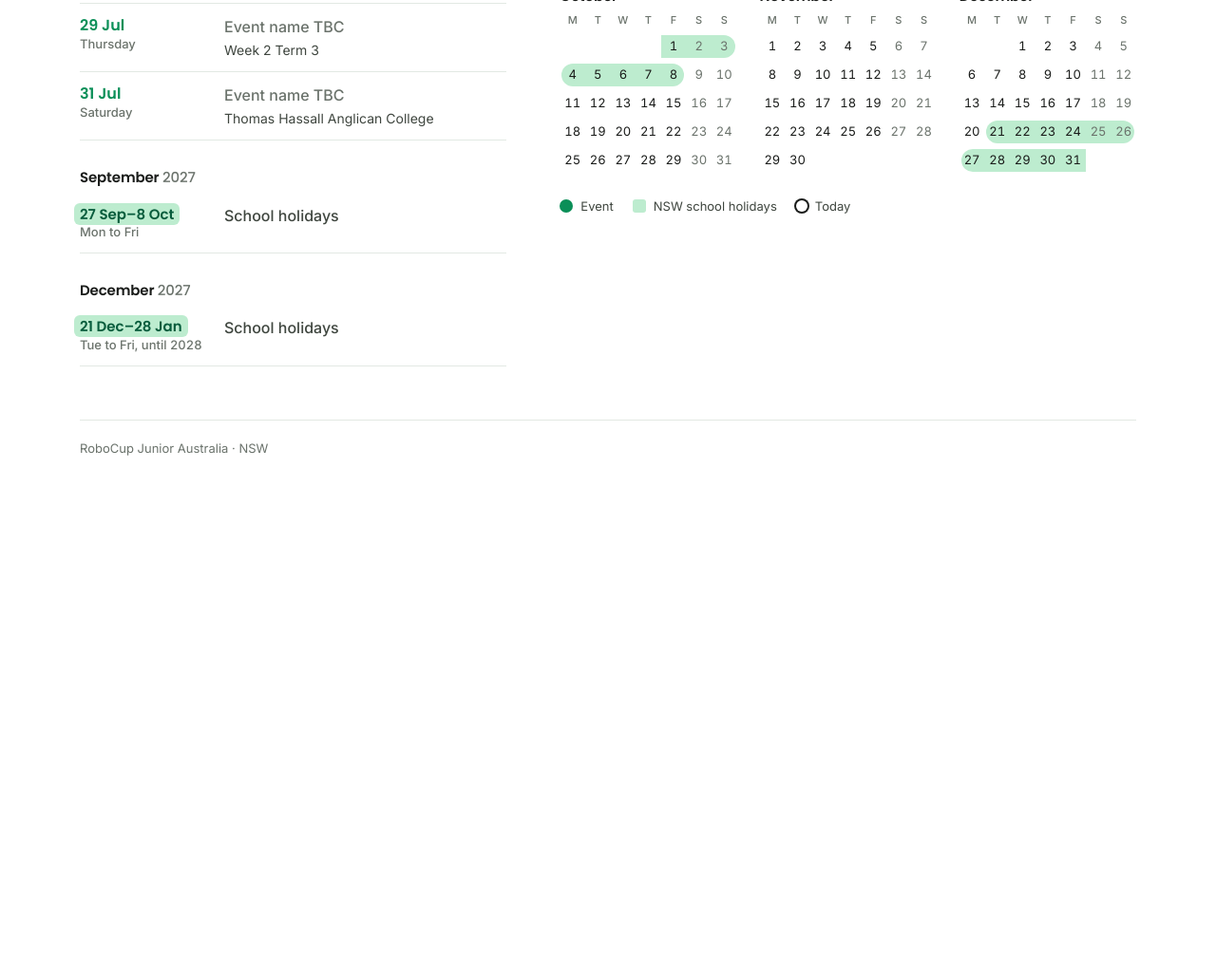
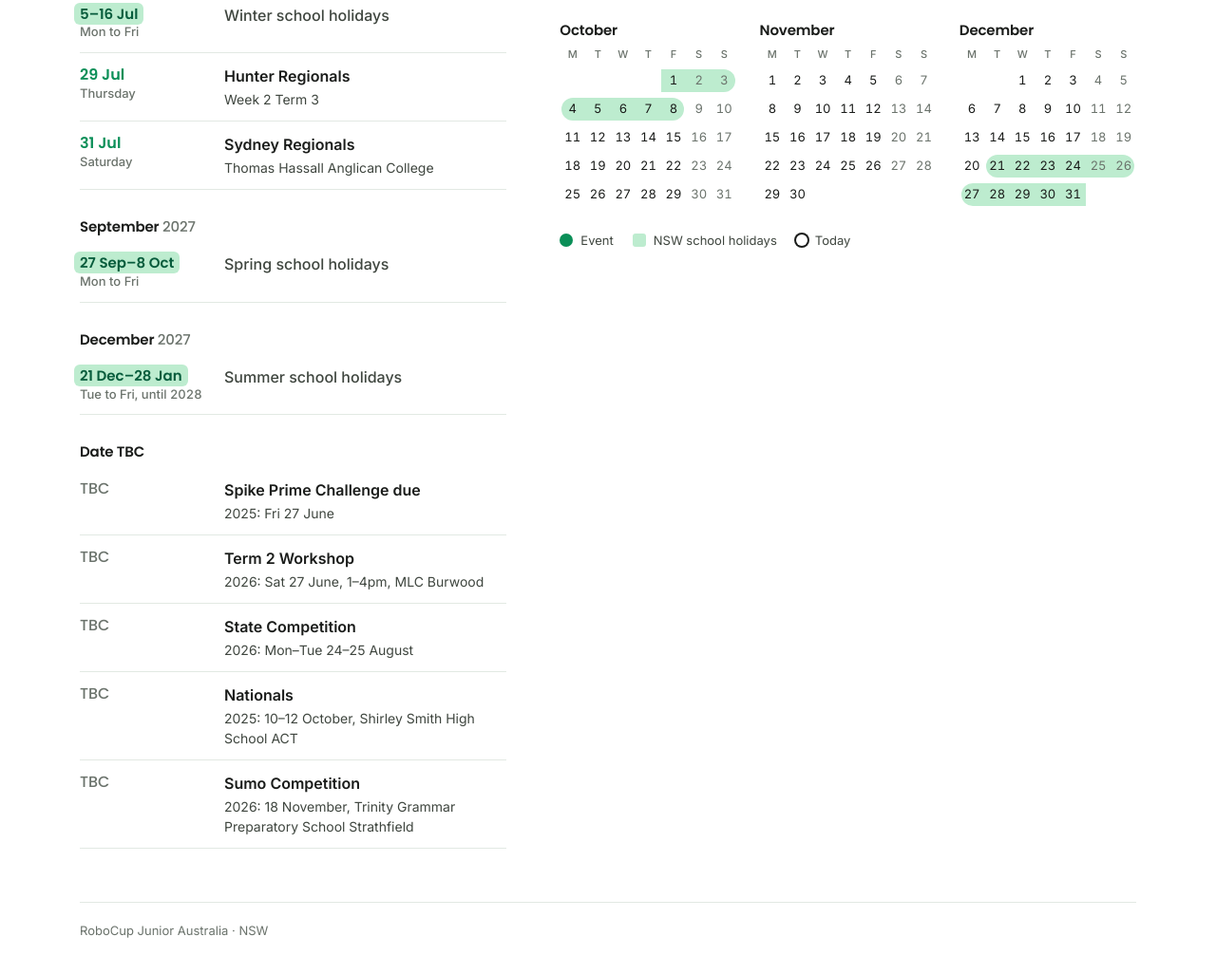
Before and after one commit to talkingj/rcj-2027-dates, a plain HTML site: page index.html in a window 1280 px wide. Shown: the part 1118-2144 px from the top of the page at 95% size. Before the commit the page ends 1656 px from the top, so only its background shows below. Drawn offline with Linux system fonts and the light colour scheme.

Commit message:
Name all 2027 dates from the full list, add Date TBC section, label as draft
Co-Authored-By: Claude Opus 5.5 <noreply@anthropic.com>

```diff
--- a/dates.json
+++ b/dates.json
@@ -1,18 +1,20 @@
 [
   {
-    "title": "",
+    "title": "NSW AGM",
     "kind": "event",
     "start": "2026-12-02",
+    "place": "Online",
     "done": false
   },
   {
-    "title": "",
+    "title": "Planning Day",
     "kind": "event",
     "start": "2027-02-06",
+    "note": "Working bee",
     "done": false
   },
   {
-    "title": "",
+    "title": "National Launch Day",
     "kind": "event",
     "start": "2027-02-22",
     "time": "7:30pm",
@@ -20,7 +22,7 @@
     "done": false
   },
   {
-    "title": "",
+    "title": "Teacher Workshop",
     "kind": "event",
     "start": "2027-03-20",
     "time": "1–4pm",
@@ -28,14 +30,14 @@
     "done": false
   },
   {
-    "title": "School holidays",
+    "title": "Autumn school holidays",
     "kind": "holiday",
     "start": "2027-04-12",
     "end": "2027-04-23",
     "done": false
   },
   {
-    "title": "",
+    "title": "Term 2 Workshop",
     "kind": "event",
     "start": "2027-05-15",
     "time": "1–4pm",
@@ -43,38 +45,73 @@
     "done": false
   },
   {
-    "title": "School holidays",
+    "title": "Winter school holidays",
     "kind": "holiday",
     "start": "2027-07-05",
     "end": "2027-07-16",
     "done": false
   },
   {
-    "title": "",
+    "title": "Hunter Regionals",
     "kind": "event",
     "start": "2027-07-29",
     "note": "Week 2 Term 3",
     "done": false
   },
   {
-    "title": "",
+    "title": "Sydney Regionals",
     "kind": "event",
     "start": "2027-07-31",
     "place": "Thomas Hassall Anglican College",
     "done": false
   },
   {
-    "title": "School holidays",
+    "title": "Spring school holidays",
     "kind": "holiday",
     "start": "2027-09-27",
     "end": "2027-10-08",
     "done": false
   },
   {
-    "title": "School holidays",
+    "title": "Summer school holidays",
     "kind": "holiday",
     "start": "2027-12-21",
     "end": "2028-01-28",
     "done": false
+  },
+  {
+    "title": "Spike Prime Challenge due",
+    "kind": "event",
+    "start": "",
+    "note": "2025: Fri 27 June",
+    "done": false
+  },
+  {
+    "title": "Term 2 Workshop",
+    "kind": "event",
+    "start": "",
+    "note": "2026: Sat 27 June, 1–4pm, MLC Burwood",
+    "done": false
+  },
+  {
+    "title": "State Competition",
+    "kind": "event",
+    "start": "",
+    "note": "2026: Mon–Tue 24–25 August",
+    "done": false
+  },
+  {
+    "title": "Nationals",
+    "kind": "event",
+    "start": "",
+    "note": "2025: 10–12 October, Shirley Smith High School ACT",
+    "done": false
+  },
+  {
+    "title": "Sumo Competition",
+    "kind": "event",
+    "start": "",
+    "note": "2026: 18 November, Trinity Grammar Preparatory School Strathfield",
+    "done": false
   }
 ]
--- a/index.html
+++ b/index.html
@@ -3,8 +3,8 @@
 <head>
 <meta charset="utf-8">
 <meta name="viewport" content="width=device-width,initial-scale=1">
-<title>RCJ NSW 2027 Dates</title>
-<meta name="description" content="RoboCup Junior NSW key dates for 2027.">
+<title>RCJ NSW 2027 Draft Dates</title>
+<meta name="description" content="RoboCup Junior NSW draft dates for 2027.">
 <link rel="preconnect" href="https://fonts.googleapis.com">
 <link rel="preconnect" href="https://fonts.gstatic.com" crossorigin>
 <link rel="stylesheet" href="https://fonts.googleapis.com/css2?family=Poppins:wght@500;600;700;800&family=Inter:wght@400;500;600&display=swap">
@@ -34,7 +34,9 @@ a:hover{color:var(--green-800)}
 @media (max-width:860px){.top{grid-template-columns:minmax(0,1fr)}}
 .logo{height:56px;width:auto;display:block;margin-bottom:28px}
 .org{font-family:var(--font-body);font-weight:600;font-size:17px;color:var(--green-700)}
-h1{font-size:clamp(40px,7vw,64px);line-height:1.05;font-weight:800;color:var(--charcoal);margin-top:4px}
+h1{font-size:clamp(36px,6.4vw,64px);line-height:1.05;font-weight:800;color:var(--charcoal);margin-top:4px}
+
+.sub{color:var(--gray-700);margin-top:12px}
 
 /* Next up: brand key-details card */
 .next{background:var(--green-100);border-radius:20px;padding:24px 28px}
@@ -62,6 +64,7 @@ h2{font-size:22px;font-weight:600;color:var(--green-700)}
 .row.hol .d b{font-weight:600;font-size:15px;white-space:nowrap;background:var(--green-200);border-radius:6px;padding:1px 6px;margin-left:-6px}
 .t{font-weight:600}
 .t.tbc{font-weight:500;color:var(--gray-500)}
+.row.tbd .d{color:var(--gray-500);font-weight:500}
 .row.hol .t{font-weight:500;color:var(--gray-700)}
 .st{font-size:12px;font-weight:600;color:var(--green-800);background:var(--green-100);border-radius:6px;padding:1px 6px;margin-left:8px;vertical-align:1px}
 .row.done .t::after{content:"Done";font-size:12px;font-weight:600;color:var(--green-800);background:var(--green-100);border-radius:6px;padding:1px 6px;margin-left:8px;vertical-align:1px}
@@ -108,7 +111,8 @@ footer{margin-top:56px;padding-top:20px;border-top:1px solid var(--gray-200);fon
     <div>
       <img class="logo" src="logo.png" alt="RoboCup Junior Australia" width="163" height="56">
       <p class="org">RoboCup Junior NSW</p>
-      <h1>2027 dates</h1>
+      <h1>2027 draft dates</h1>
+      <p class="sub">Dates may change until the committee confirms them.</p>
     </div>
     <aside class="next" id="next" aria-label="Next date" hidden></aside>
   </header>
@@ -155,6 +159,7 @@ footer{margin-top:56px;padding-top:20px;border-top:1px solid var(--gray-200);fon
   };
 
   let events = [];
+  let undated = [];
   let year = 2027;
 
   const parse = s => { const [y, m, d] = s.split('-').map(Number); return new Date(y, m - 1, d); };
@@ -200,6 +205,10 @@ footer{margin-top:56px;padding-top:20px;border-top:1px solid var(--gray-200);fon
         <div class="d">${dateCell(e)}</div>
         <div><p class="t${t ? '' : ' tbc'}">${t ? esc(t) : 'Event name TBC'}${e.status ? `<span class="st">${esc(e.status)}</span>` : ''}</p>${meta ? `<p class="m">${meta}</p>` : ''}</div>
       </div>`;
+    }
+    if (undated.length) {
+      html += '<h3 class="month">Date TBC</h3>';
+      for (const e of undated) html += `<div class="row tbd"><div class="d">TBC</div><div><p class="t">${esc(e.title)}</p>${e.note ? `<p class="m"><span>${esc(e.note)}</span></p>` : ''}</div></div>`;
     }
     $('#list').innerHTML = html;
   }
@@ -276,7 +285,9 @@ footer{margin-top:56px;padding-top:20px;border-top:1px solid var(--gray-200);fon
   fetch('dates.json', {cache: 'no-cache'})
     .then(r => { if (!r.ok) throw new Error(r.status); return r.json(); })
     .then(data => {
-      events = data.filter(e => typeof e.start === 'string').map((e, i) => ({id: 'e' + i, ...e}));
+      const all = data.map((e, i) => ({id: 'e' + i, ...e}));
+      events = all.filter(e => e.start);
+      undated = all.filter(e => !e.start);
       renderList(); renderNext(); renderYear();
     })
     .catch(() => { $('#list').innerHTML = '<p class="note">Couldn’t load the dates. Refresh the page to try again.</p>'; });
```
Also changed, not shown: 1 other file.
